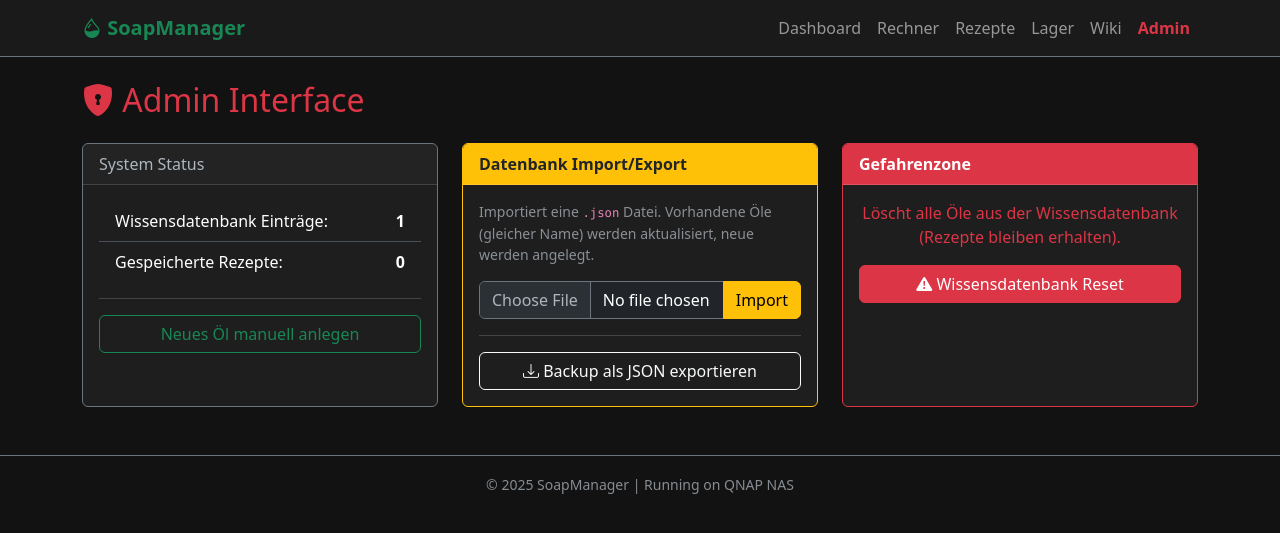
After one commit to steffenlampers/soap-manager, a Flask app: page /admin in a window 1280 px wide. The commit adds this page. Shown: the top 533 px of the page. Run offline with Flask 3, Linux system fonts and the light colour scheme.

Commit message:
V2.0 Update: Admin, Import, Wiki

```diff
--- a/app.py
+++ b/app.py
@@ -1,121 +1,187 @@
 import os
-from flask import Flask, render_template, request, redirect, url_for, flash
+import json
+from flask import Flask, render_template, request, redirect, url_for, flash, jsonify
 from extensions import db
-from models import Soap, Ingredient
+from models import Soap, Ingredient, OilProfile
 
 app = Flask(__name__)
-app.secret_key = 'geheimschluessel_fuer_sessions' # Wichtig für Nachrichten
+app.secret_key = 'super_secret_key_soap_manager'
 
-# --- KONFIGURATION ---
+# --- CONFIG ---
 basedir = os.path.abspath(os.path.dirname(__file__))
 app.config['SQLALCHEMY_DATABASE_URI'] = 'sqlite:///' + os.path.join(basedir, 'soap.db')
 app.config['SQLALCHEMY_TRACK_MODIFICATIONS'] = False
 
 db.init_app(app)
 
-# --- KONSTANTEN (Vereinfachte SAP Werte für den Rechner v1.0) ---
-OILS = {
-    'Olivenöl': 0.134,
-    'Kokosöl': 0.190,
-    'Palmöl': 0.141,
-    'Rapsöl': 0.124,
-    'Sonnenblumenöl': 0.134,
-    'Mandelöl': 0.136,
-    'Rizinusöl': 0.128,
-    'Sheabutter': 0.128
-}
-
-# --- ROUTEN ---
+# --- ROUTES: PUBLIC ---
 
 @app.route('/')
 def home():
-    soap_count = 0
-    ingredient_count = 0
+    stats = {'soaps': 0, 'inventory': 0, 'knowledge': 0}
     try:
-        soap_count = Soap.query.count()
-        ingredient_count = Ingredient.query.count()
+        stats['soaps'] = Soap.query.count()
+        stats['inventory'] = Ingredient.query.count()
+        stats['knowledge'] = OilProfile.query.count()
     except:
         pass
-    return render_template('index.html', soap_count=soap_count, ingredient_count=ingredient_count)
+    return render_template('index.html', stats=stats)
 
-# --- RECHNER ---
+@app.route('/wiki')
+def wiki():
+    oils = OilProfile.query.order_by(OilProfile.name).all()
+    return render_template('wiki.html', oils=oils)
+
+@app.route('/wiki/<int:id>')
+def wiki_detail(id):
+    oil = OilProfile.query.get_or_404(id)
+    return render_template('wiki_detail.html', oil=oil)
+
+# --- ROUTES: ADMIN ---
+
+@app.route('/admin')
+def admin():
+    oil_count = OilProfile.query.count()
+    soap_count = Soap.query.count()
+    return render_template('admin.html', oil_count=oil_count, soap_count=soap_count)
+
+@app.route('/admin/import', methods=['POST'])
+def admin_import():
+    file = request.files.get('file')
+    if file:
+        try:
+            data = json.load(file)
+            count_new = 0
+            count_updated = 0
+
+            for item in data:
+                # --- DUPLIKAT-CHECK ---
+                # Wir suchen nach dem Namen in der Datenbank
+                oil = OilProfile.query.filter_by(name=item['name']).first()
+
+                if not oil:
+                    # Nicht gefunden -> Wir erstellen einen neuen Eintrag
+                    oil = OilProfile(name=item['name'])
+                    db.session.add(oil)
+                    count_new += 1
+                else:
+                    # Gefunden -> Wir aktualisieren den bestehenden Eintrag
+                    count_updated += 1
+
+                # Hier schreiben wir die Daten (passiert bei NEU und UPDATE)
+                oil.inci = item.get('inci', '')
+                oil.description = item.get('description', '')
+                oil.sap_naoh = float(item.get('sap_naoh', 0))
+                oil.iodine = int(item.get('iodine', 0))
+                oil.ins = int(item.get('ins', 0))
+                oil.hardness = int(item.get('hardness', 0))
+                oil.cleansing = int(item.get('cleansing', 0))
+                oil.conditioning = int(item.get('conditioning', 0))
+                oil.bubbly = int(item.get('bubbly', 0))
+                oil.creamy = int(item.get('creamy', 0))
+
+            db.session.commit()
+            flash(f'Import erfolgreich! {count_new} neu angelegt, {count_updated} aktualisiert.', 'success')
+        except Exception as e:
+            flash(f'Fehler beim Import: {e}', 'danger')
+    return redirect(url_for('admin'))
+
+@app.route('/admin/export')
+def admin_export():
+    oils = OilProfile.query.all()
+    data = []
+    for oil in oils:
+        data.append({
+            'name': oil.name, 'inci': oil.inci, 'description': oil.description,
+            'sap_naoh': oil.sap_naoh, 'iodine': oil.iodine, 'ins': oil.ins,
+            'hardness': oil.hardness, 'cleansing': oil.cleansing,
+            'conditioning': oil.conditioning, 'bubbly': oil.bubbly, 'creamy': oil.creamy
+        })
+    return jsonify(data)
+
+@app.route('/admin/reset_db')
+def admin_reset_db():
+    # Löscht nur die Öle, nicht die Rezepte!
+    db.session.query(OilProfile).delete()
+    db.session.commit()
+    seed_database()
+    flash('Wissensdatenbank wurde geleert und zurückgesetzt!', 'warning')
+    return redirect(url_for('admin'))
+
+# --- EDITOREN (Manuell) ---
+@app.route('/admin/oil/new', methods=['GET', 'POST'])
+def admin_oil_new():
+    if request.method == 'POST': return save_oil_profile(None, request.form)
+    return render_template('wiki_form.html', oil=None)
+
+@app.route('/admin/oil/edit/<int:id>', methods=['GET', 'POST'])
+def admin_oil_edit(id):
+    oil = OilProfile.query.get_or_404(id)
+    if request.method == 'POST': return save_oil_profile(oil, request.form)
+    return render_template('wiki_form.html', oil=oil)
+
+def save_oil_profile(oil, form):
+    try:
+        if not oil:
+            oil = OilProfile()
+            db.session.add(oil)
+        oil.name = form.get('name')
+        oil.inci = form.get('inci')
+        oil.description = form.get('description')
+        oil.sap_naoh = float(form.get('sap_naoh'))
+        oil.iodine = int(form.get('iodine'))
+        oil.ins = int(form.get('ins'))
+        oil.hardness = int(form.get('hardness'))
+        oil.cleansing = int(form.get('cleansing'))
+        oil.conditioning = int(form.get('conditioning'))
+        oil.bubbly = int(form.get('bubbly'))
+        oil.creamy = int(form.get('creamy'))
+        db.session.commit()
+        flash('Gespeichert.', 'success')
+        return redirect(url_for('wiki'))
+    except Exception as e:
+        flash(f'Fehler: {e}', 'danger')
+        return redirect(url_for('admin'))
+
+# --- RECHNER & APPS ---
 @app.route('/calculator', methods=['GET', 'POST'])
 def calculator():
+    available_oils = OilProfile.query.order_by(OilProfile.name).all()
     result = None
     if request.method == 'POST':
-        # Daten aus dem Formular holen
-        oil_name = request.form.get('oil')
-        amount = float(request.form.get('amount'))
-        superfat = float(request.form.get('superfat'))
+        try:
+            oil_id = int(request.form.get('oil_id'))
+            amount = float(request.form.get('amount'))
+            superfat = float(request.form.get('superfat'))
+            sel = OilProfile.query.get(oil_id)
 
-        # Berechnung (Sehr vereinfacht für v1.0 - nur ein Öl)
-        sap_value = OILS.get(oil_name, 0.134)
-        naoh_needed = amount * sap_value
+            # Berechnungslogik
+            naoh_pure = amount * sel.sap_naoh
+            discount = naoh_pure * (superfat/100)
+            final_naoh = naoh_pure - discount
 
-        # Überfettung berechnen (Abzug vom NaOH)
-        discount = naoh_needed * (superfat / 100)
-        final_naoh = naoh_needed - discount
-        water_amount = amount * 0.33 # Standard 33% Wasseranteil zur Ölmenge
+            result = {
+                'oil': sel.name, 'amount': amount, 'naoh': round(final_naoh, 2),
+                'water': round(amount*0.33, 2), 'superfat': superfat,
+                'properties': {'Härte': sel.hardness, 'Pflege': sel.conditioning, 'Reinigung': sel.cleansing}
+            }
+        except: flash("Fehler bei der Berechnung")
+    return render_template('calculator.html', oils=available_oils, result=result)
 
-        result = {
-            'oil': oil_name,
-            'amount': amount,
-            'naoh': round(final_naoh, 2),
-            'water': round(water_amount, 2),
-            'superfat': superfat
-        }
+@app.route('/recipes')
+def recipes(): return render_template('recipes.html', soaps=Soap.query.all())
+@app.route('/inventory')
+def inventory(): return render_template('inventory.html', items=Ingredient.query.all())
 
-    return render_template('calculator.html', oils=OILS, result=result)
+def seed_database():
+    # Legt nur an, wenn wirklich gar nichts da ist
+    if OilProfile.query.first() is None:
+        db.session.add(OilProfile(name="Olivenöl", inci="Olea Europaea", sap_naoh=0.134, hardness=17, conditioning=83, description="Basis-Startwert."))
+        db.session.commit()
 
-# --- REZEPTBUCH / LISTE ---
-@app.route('/recipes', methods=['GET', 'POST'])
-def recipes():
-    if request.method == 'POST':
-        # Neue Seife speichern
-        name = request.form.get('name')
-        batch = request.form.get('batch')
-        notes = request.form.get('notes')
-        new_soap = Soap(name=name, batch_number=batch, notes=notes)
-        db.session.add(new_soap)
-        db.session.commit()
-        return redirect(url_for('recipes'))
-
-    all_soaps = Soap.query.order_by(Soap.date_created.desc()).all()
-    return render_template('recipes.html', soaps=all_soaps)
-
-# --- LAGERHALTUNG ---
-@app.route('/inventory', methods=['GET', 'POST'])
-def inventory():
-    if request.method == 'POST':
-        name = request.form.get('name')
-        amount = request.form.get('amount')
-
-        new_item = Ingredient(name=name, amount=amount)
-        db.session.add(new_item)
-        db.session.commit()
-        return redirect(url_for('inventory'))
-
-    items = Ingredient.query.all()
-    return render_template('inventory.html', items=items)
-
-# --- HILFSFUNKTIONEN ---
-@app.route('/delete_soap/<int:id>')
-def delete_soap(id):
-    soap = Soap.query.get_or_404(id)
-    db.session.delete(soap)
-    db.session.commit()
-    return redirect(url_for('recipes'))
-
-@app.route('/delete_ingredient/<int:id>')
-def delete_ingredient(id):
-    item = Ingredient.query.get_or_404(id)
-    db.session.delete(item)
-    db.session.commit()
-    return redirect(url_for('inventory'))
-
-# DB Init beim Start
 with app.app_context():
     db.create_all()
+    seed_database()
 
 if __name__ == '__main__':
     app.run(host='0.0.0.0', port=5000, debug=True)
--- /dev/null
+++ b/templates/admin.html
@@ -0,0 +1,64 @@
+{% extends 'base.html' %}
+
+{% block content %}
+<h2 class="mb-4 text-danger"><i class="bi bi-shield-lock-fill"></i> Admin Interface</h2>
+
+<div class="row g-4">
+    <div class="col-md-4">
+        <div class="card h-100 border-secondary">
+            <div class="card-header">System Status</div>
+            <div class="card-body">
+                <ul class="list-group list-group-flush bg-transparent">
+                    <li class="list-group-item bg-transparent text-white d-flex justify-content-between">
+                        <span>Wissensdatenbank Einträge:</span>
+                        <strong>{{ oil_count }}</strong>
+                    </li>
+                    <li class="list-group-item bg-transparent text-white d-flex justify-content-between">
+                        <span>Gespeicherte Rezepte:</span>
+                        <strong>{{ soap_count }}</strong>
+                    </li>
+                </ul>
+                <hr>
+                <div class="d-grid gap-2">
+                    <a href="{{ url_for('admin_oil_new') }}" class="btn btn-outline-success">Neues Öl manuell anlegen</a>
+                </div>
+            </div>
+        </div>
+    </div>
+
+    <div class="col-md-4">
+        <div class="card h-100 border-warning">
+            <div class="card-header bg-warning text-dark fw-bold">Datenbank Import/Export</div>
+            <div class="card-body">
+                <p class="small text-muted">Importiert eine <code>.json</code> Datei. Vorhandene Öle (gleicher Name) werden aktualisiert, neue werden angelegt.</p>
+
+                <form action="{{ url_for('admin_import') }}" method="POST" enctype="multipart/form-data" class="mb-3">
+                    <div class="input-group mb-3">
+                        <input type="file" name="file" class="form-control bg-dark text-white border-secondary" required>
+                        <button class="btn btn-warning" type="submit">Import</button>
+                    </div>
+                </form>
+
+                <hr>
+                <a href="{{ url_for('admin_export') }}" class="btn btn-outline-light w-100" target="_blank">
+                    <i class="bi bi-download"></i> Backup als JSON exportieren
+                </a>
+            </div>
+        </div>
+    </div>
+
+    <div class="col-md-4">
+        <div class="card h-100 border-danger">
+            <div class="card-header bg-danger text-white fw-bold">Gefahrenzone</div>
+            <div class="card-body text-center">
+                <p class="card-text text-danger">Löscht alle Öle aus der Wissensdatenbank (Rezepte bleiben erhalten).</p>
+                <a href="{{ url_for('admin_reset_db') }}"
+                   class="btn btn-danger w-100"
+                   onclick="return confirm('Bist du SICHER? Alle Öle werden gelöscht!')">
+                   <i class="bi bi-exclamation-triangle-fill"></i> Wissensdatenbank Reset
+                </a>
+            </div>
+        </div>
+    </div>
+</div>
+{% endblock %}
--- a/templates/base.html
+++ b/templates/base.html
@@ -3,13 +3,12 @@
 <head>
     <meta charset="UTF-8">
     <meta name="viewport" content="width=device-width, initial-scale=1.0">
-    <title>SoapManager v1.0</title>
+    <title>SoapManager</title>
     <link href="https://cdn.jsdelivr.net/npm/bootstrap@5.3.0/dist/css/bootstrap.min.css" rel="stylesheet">
     <link rel="stylesheet" href="{{ url_for('static', filename='style.css') }}">
     <link rel="stylesheet" href="https://cdn.jsdelivr.net/npm/bootstrap-icons@1.10.0/font/bootstrap-icons.css">
 </head>
 <body>
-
     <nav class="navbar navbar-expand-lg navbar-dark bg-dark border-bottom border-secondary">
         <div class="container">
             <a class="navbar-brand text-success fw-bold" href="/">
@@ -21,22 +20,30 @@
             <div class="collapse navbar-collapse" id="navbarNav">
                 <ul class="navbar-nav ms-auto">
                     <li class="nav-item"><a class="nav-link" href="/">Dashboard</a></li>
-                    <li class="nav-item"><a class="nav-link" href="/calculator">Seifenrechner</a></li>
-                    <li class="nav-item"><a class="nav-link" href="/recipes">Rezeptbuch</a></li>
+                    <li class="nav-item"><a class="nav-link" href="/calculator">Rechner</a></li>
+                    <li class="nav-item"><a class="nav-link" href="/recipes">Rezepte</a></li>
                     <li class="nav-item"><a class="nav-link" href="/inventory">Lager</a></li>
+                    <li class="nav-item"><a class="nav-link" href="/wiki">Wiki</a></li>
+                    <li class="nav-item"><a class="nav-link text-danger fw-bold" href="/admin">Admin</a></li>
                 </ul>
             </div>
         </div>
     </nav>
 
     <div class="container mt-4">
+        {% with messages = get_flashed_messages(with_categories=true) %}
+            {% if messages %}
+                {% for category, message in messages %}
+                    <div class="alert alert-{{ category }}">{{ message }}</div>
+                {% endfor %}
+            {% endif %}
+        {% endwith %}
         {% block content %}{% endblock %}
     </div>
 
     <footer class="text-center text-muted mt-5 py-3 border-top border-secondary">
         <small>&copy; 2025 SoapManager | Running on QNAP NAS</small>
     </footer>
-
     <script src="https://cdn.jsdelivr.net/npm/bootstrap@5.3.0/dist/js/bootstrap.bundle.min.js"></script>
 </body>
 </html>
```
Also changed, not shown: models.py (+24 -6 lines), templates/calculator.html (+9 -29 lines), templates/wiki.html (added, +21 -0 lines), templates/wiki_detail.html (added, +35 -0 lines), templates/wiki_form.html (added, +24 -0 lines).
